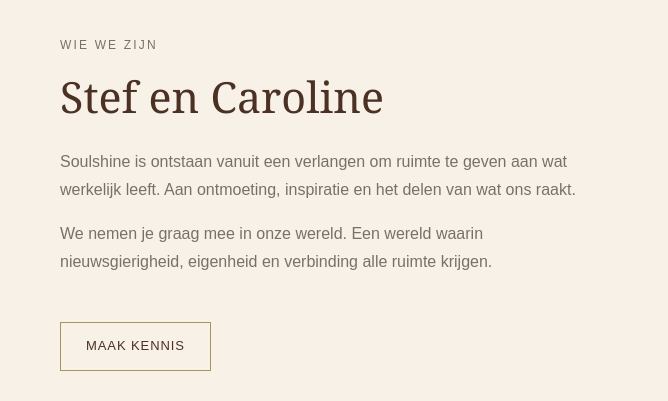
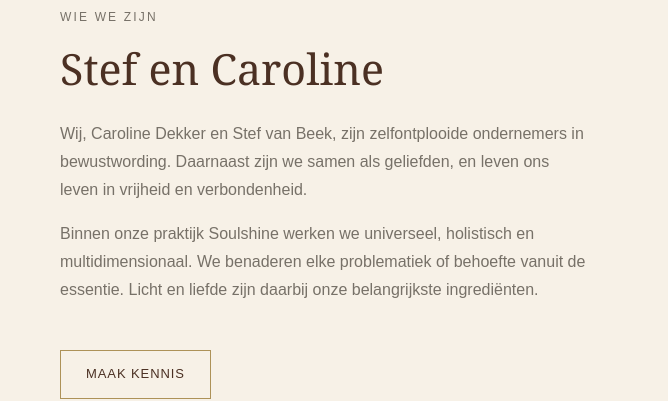
Before and after one commit to caroline-stef/soulshine, a plain HTML site: page index.html in a window 1280 px wide. Shown: the part 1040-1441 px from the top of the page, 612-1280 px from the left. Drawn offline with Linux system fonts and the light colour scheme.

Commit message:
Revise content about Soulshine and its founders

```diff
--- a/index.html
+++ b/index.html
@@ -383,14 +383,12 @@ nav a:hover {
           <h2>Stef en Caroline</h2>
 
           <p>
-            Soulshine is ontstaan vanuit een verlangen om ruimte te geven
-            aan wat werkelijk leeft. Aan ontmoeting, inspiratie en het
-            delen van wat ons raakt.
+            Wij, Caroline Dekker en Stef van Beek, zijn zelfontplooide ondernemers in bewustwording. Daarnaast zijn we samen als geliefden, en leven ons leven in vrijheid en verbondenheid.
+
           </p>
 
           <p>
-            We nemen je graag mee in onze wereld. Een wereld waarin
-            nieuwsgierigheid, eigenheid en verbinding alle ruimte krijgen.
+            Binnen onze praktijk Soulshine werken we universeel, holistisch en multidimensionaal. We benaderen elke problematiek of behoefte vanuit de essentie. Licht en liefde zijn daarbij onze belangrijkste ingrediënten.
           </p>
 
           <a class="button" href="#contact">MAAK KENNIS</a>
```
